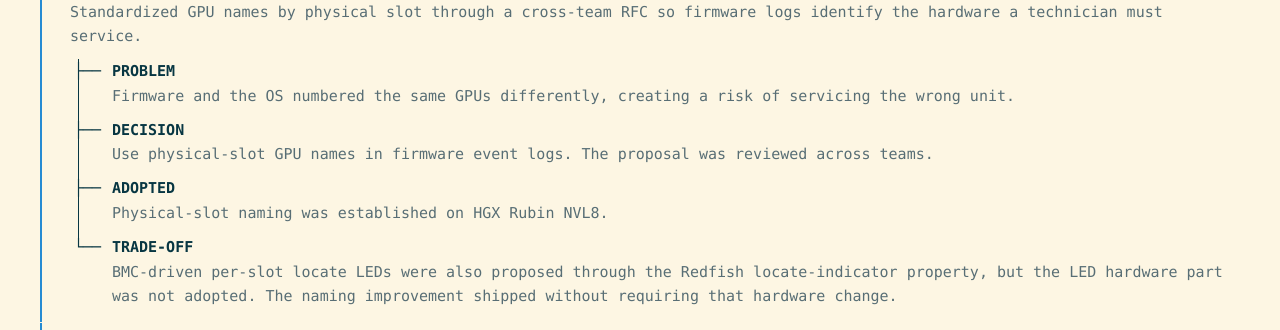
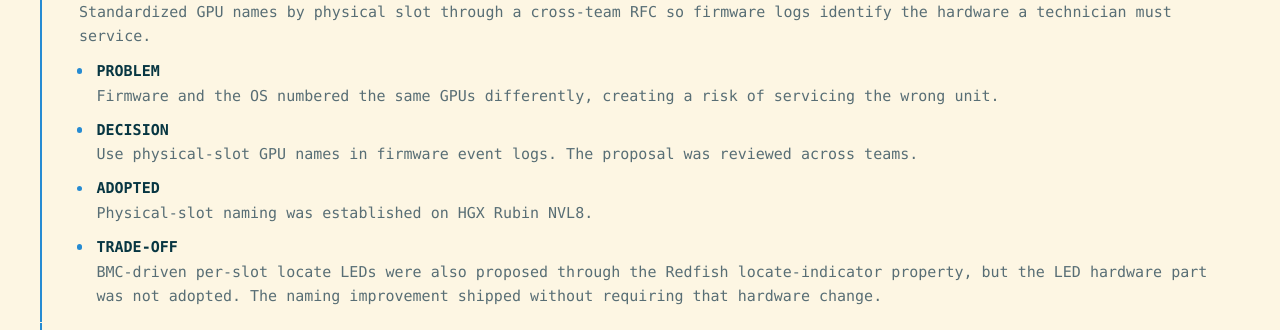
Before and after one commit to phongvcao/phongvcao.github.io, a plain HTML site: page index.html in a window 1280 px wide. Shown: the part 1968-2298 px from the top of the page. Drawn offline with Linux system fonts and the light colour scheme.

Commit message:
site: decision items use blue bullets, bold green notes, green hero Nvidia
- Technical Decisions drops the tree entirely. PROBLEM / DECISION /
  ADOPTED / TRADE-OFF now carry the same blue dot as the Experience
  bullets, with the label and its text on one text column.
- The row-line sits at the same x as the row title (39px desktop, 29px
  mobile), so GPU Naming and Standardized GPU names start together in
  every decisions and projects row.
- (11+ YOE) and (Over 11+ Yrs) are bold green at body size.
- Nvidia and its mark read green on the hero role line.
- Box-drawing glyphs removed from the font subset; the tree no longer
  uses them.

```diff
--- a/styles.css
+++ b/styles.css
@@ -359,7 +359,7 @@ code {
 .row-line {
   grid-column: 1 / -1;
   grid-row: 2;
-  padding-left: 2em;
+  padding-left: 39px;
   color: var(--base1);
   font-size: 0.9375rem;
   line-height: 1.55;
@@ -373,11 +373,11 @@ code {
   font-size: 0.9375rem;
 }
 
-/* Each node hangs off one continuous spine; the glyph branch marks the
-   label and the wrapped text keeps the same text column. */
+/* Same blue dot as the Experience bullets; the label and its text share
+   one text column so they read as one item. */
 .decision-node {
   position: relative;
-  padding: 10px 0 0 4.2ch;
+  padding: 10px 0 0 1.5em;
 }
 
 .decision-node:first-child {
@@ -387,16 +387,16 @@ code {
 .decision-node::before {
   content: "";
   position: absolute;
-  top: 0;
-  bottom: 0;
-  left: calc(0.5ch - 0.5px);
-  width: 1px;
-  background: var(--base2);
-}
-
-.decision-node:last-child::before {
-  bottom: auto;
-  height: calc(0.82em + 10px);
+  left: 0.18em;
+  top: calc(10px + 0.62em);
+  width: 0.38em;
+  height: 0.38em;
+  border-radius: 50%;
+  background: var(--blue);
+}
+
+.decision-node:first-child::before {
+  top: 0.62em;
 }
 
 .decision-node dt {
@@ -406,18 +406,6 @@ code {
   font-weight: 700;
   letter-spacing: normal;
   text-transform: uppercase;
-}
-
-.decision-node dt::before {
-  content: "├── ";
-  position: absolute;
-  left: 0;
-  color: var(--base2);
-  font-weight: 400;
-}
-
-.decision-node:last-child dt::before {
-  content: "└── ";
 }
 
 .decision-node dd {
@@ -454,12 +442,12 @@ code {
   opacity: 0.85;
 }
 
-/* A note beside a section heading: body size, green, parenthesized. */
+/* A note beside a section heading: body size, green, bold, parenthesized. */
 .section-note {
   margin-left: 0.75em;
   color: var(--green);
   font-size: 0.9375rem;
-  font-weight: 400;
+  font-weight: 700;
   letter-spacing: 0;
   text-transform: none;
   white-space: nowrap;
@@ -644,6 +632,11 @@ svg.lg-hire4real { width: 1.102em; }
 .company-link:focus-visible {
   outline: 2px solid var(--yellow);
   outline-offset: 2px;
+}
+
+/* The employer name and its mark read green on the hero role line. */
+.role .company-link {
+  color: var(--green);
 }
 
 .experience-list {
@@ -1363,7 +1356,7 @@ h1 .cursor {
 
   .row-line {
     flex: 1 0 100%;
-    padding-left: 0;
+    padding-left: 29px;
   }
 
   .exp-body {
```
Also changed, not shown: assets/dejavu-sans-mono-bold.woff2, assets/dejavu-sans-mono-regular.woff2, 1 other file.
